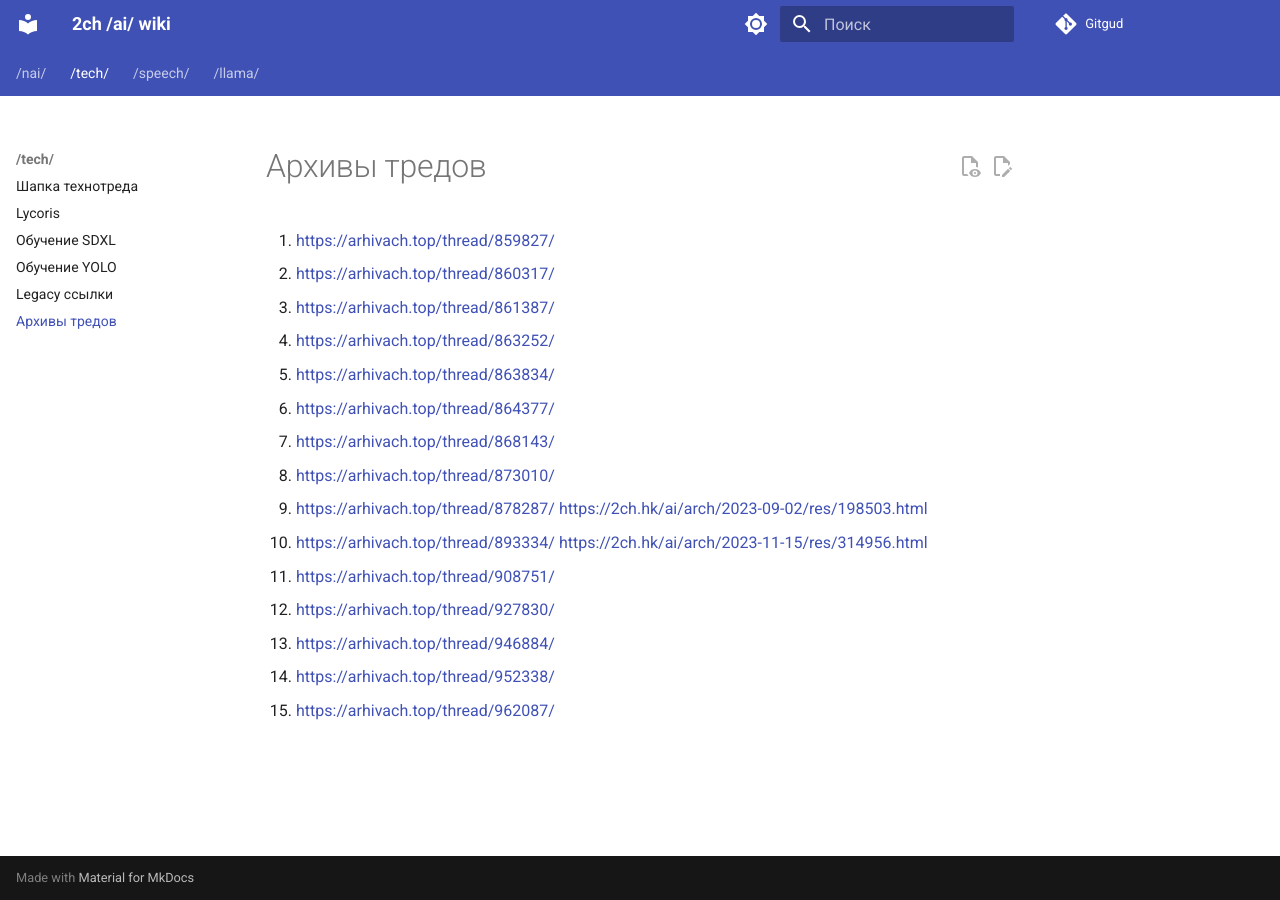
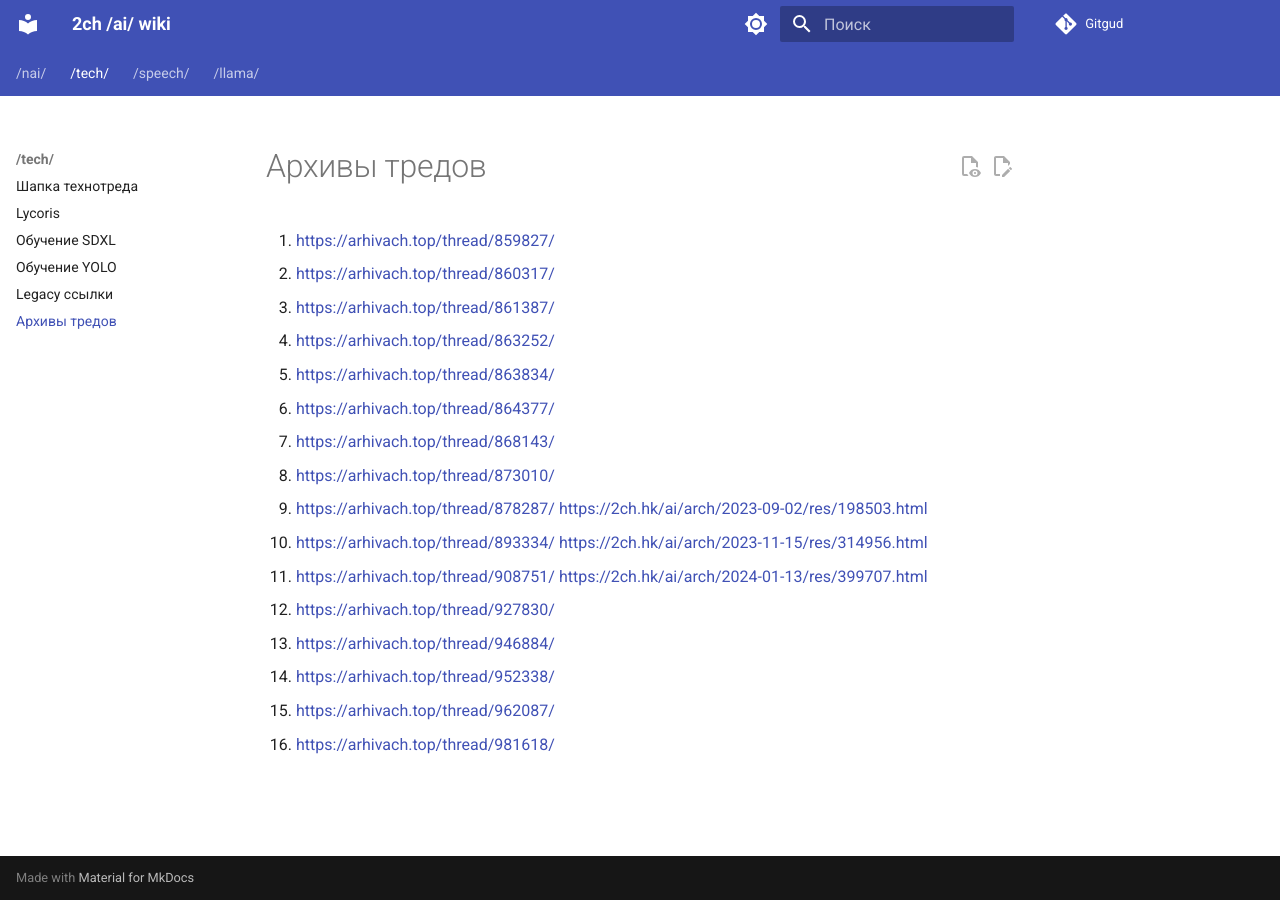
Before and after one commit to 2ch-ai/wiki, an MkDocs documentation site: the page built from docs/tech/old_threads.md, in a window 1280 px wide. Built offline with MkDocs 1.6.1 and Material for MkDocs 9.7.7, drawn with Linux system fonts in a browser that asks for light colours; some of the changed lines change nothing that is shown.

Commit message:
Update old_threads.md

```diff
--- a/docs/tech/old_threads.md
+++ b/docs/tech/old_threads.md
@@ -8,8 +8,9 @@
 8. [https://arhivach.top/thread/873010/](https://arhivach.top/thread/873010/)
 9. [https://arhivach.top/thread/878287/](https://arhivach.top/thread/878287/) [https://2ch.hk/ai/arch/2023-09-02/res/198503.html](https://2ch.hk/ai/arch/2023-09-02/res/198503.html)
 10. [https://arhivach.top/thread/893334/](https://arhivach.top/thread/893334/) [https://2ch.hk/ai/arch/2023-11-15/res/314956.html](https://2ch.hk/ai/arch/2023-11-15/res/314956.html)
-11. [https://arhivach.top/thread/908751/](https://arhivach.top/thread/908751/)
+11. [https://arhivach.top/thread/908751/](https://arhivach.top/thread/908751/) [https://2ch.hk/ai/arch/2024-01-13/res/399707.html](https://2ch.hk/ai/arch/2024-01-13/res/399707.html)
 12. [https://arhivach.top/thread/927830/](https://arhivach.top/thread/927830/)
 13. [https://arhivach.top/thread/946884/](https://arhivach.top/thread/946884/)
 14. [https://arhivach.top/thread/952338/](https://arhivach.top/thread/952338/)
 15. [https://arhivach.top/thread/962087/](https://arhivach.top/thread/962087/)
+16. [https://arhivach.top/thread/981618/](https://arhivach.top/thread/981618/)
```
